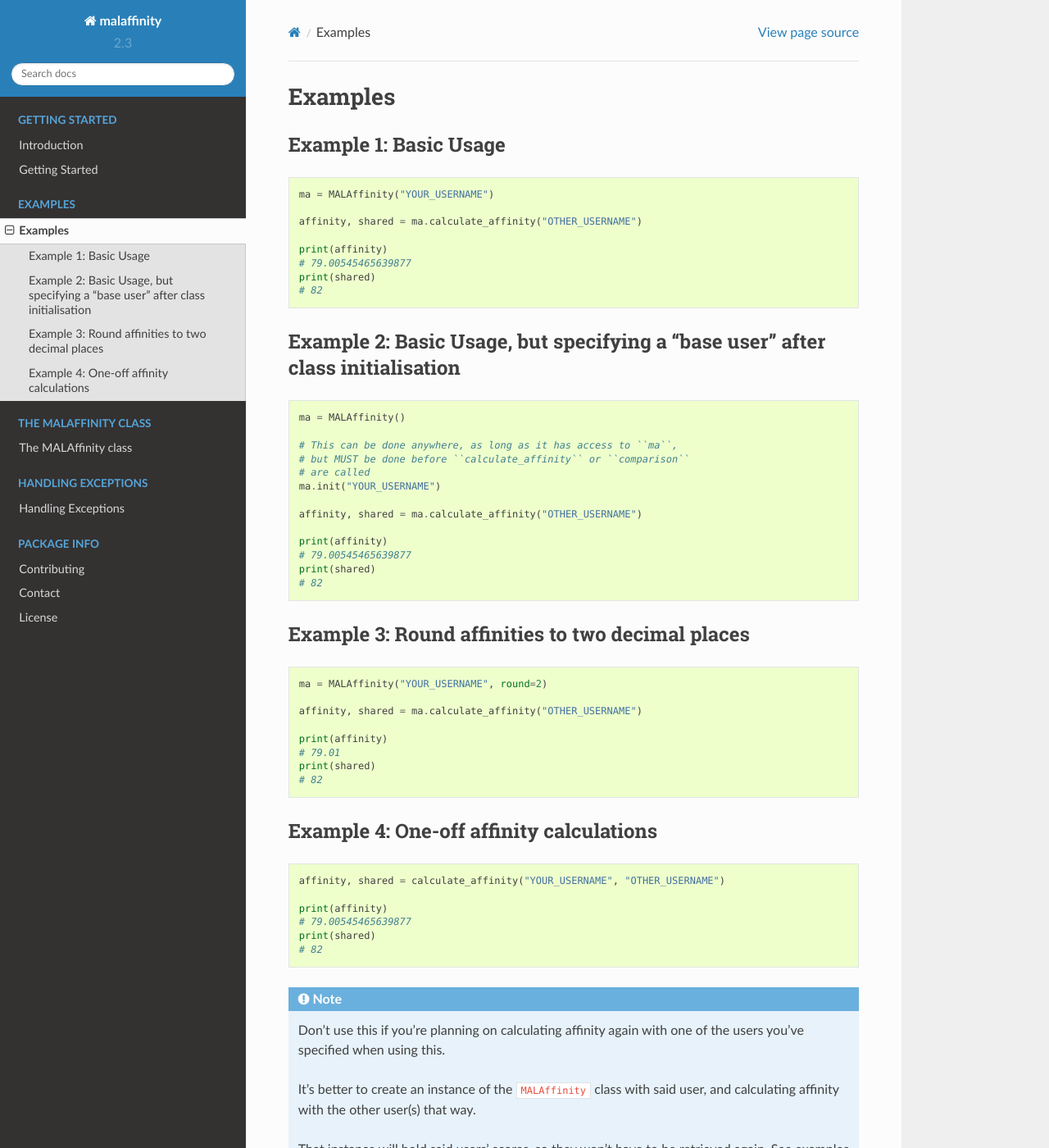
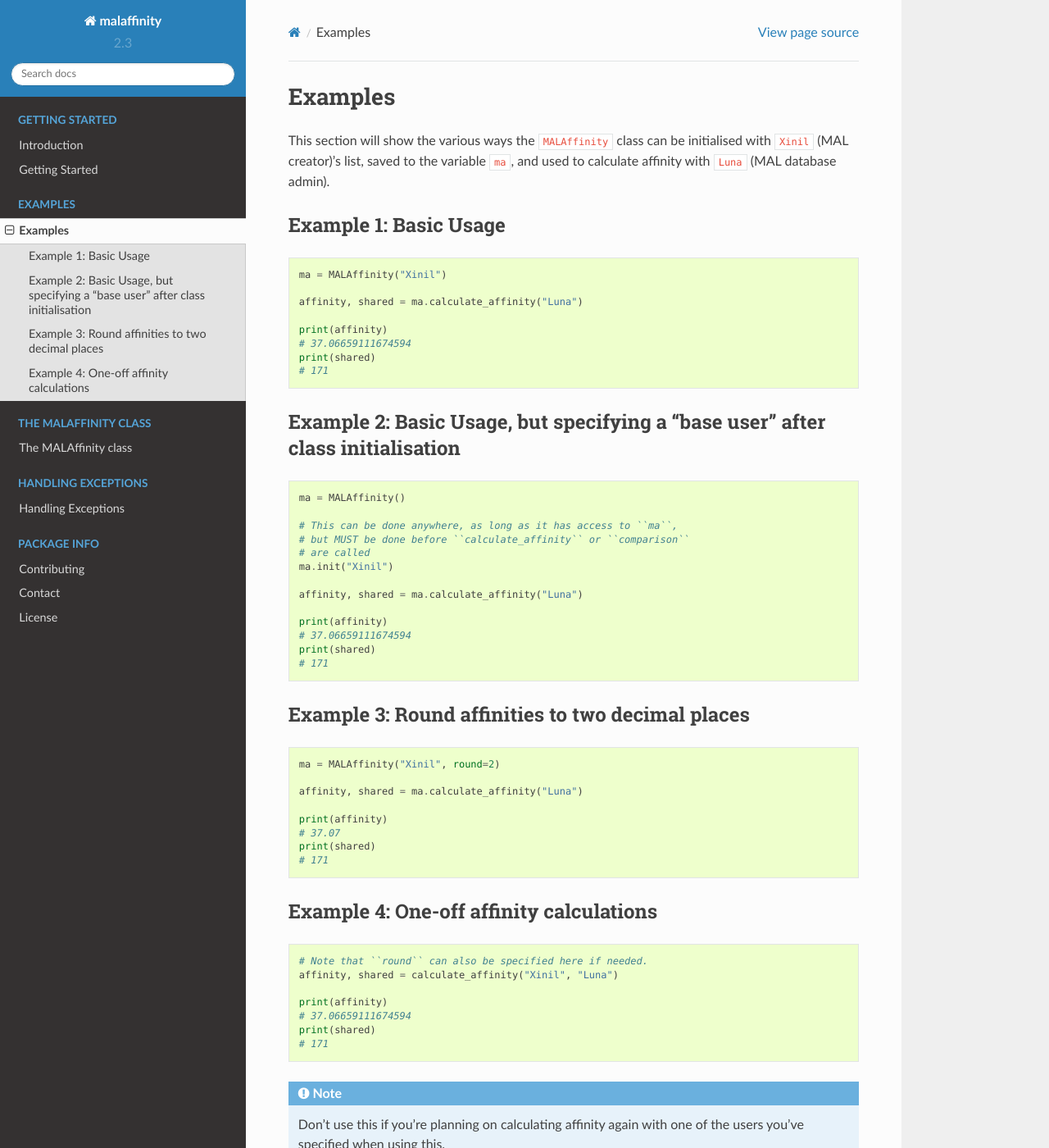
Before and after one commit to erkghlerngm44/aniffinity, a Sphinx documentation site: the page built from docs/examples/index.rst, in a window 1280 px wide and 1400 px high. Shown: the whole window at 82% size. Built offline with Sphinx 7.4.7 and the Read the Docs theme 2.0.0, drawn with Linux system fonts in a browser that asks for light colours.

Commit message:
Use Xinil and Luna's usernames as examples
* Use Xinil and Luna's usernames in examples

* More Xinil and Luna (for introduction page)

* Xinil and Luna for examples in ``MALAffinity`` docstrings

```diff
--- a/docs/examples/index.rst
+++ b/docs/examples/index.rst
@@ -1,5 +1,10 @@
 Examples
 ========
+
+
+This section will show the various ways the ``MALAffinity`` class can be
+initialised with ``Xinil`` (MAL creator)'s list, saved to the variable ``ma``,
+and used to calculate affinity with ``Luna`` (MAL database admin).
 
 
 Example 1: Basic Usage
@@ -7,14 +12,14 @@ Example 1: Basic Usage
 
 .. code-block:: python
 
-    ma = MALAffinity("YOUR_USERNAME")
+    ma = MALAffinity("Xinil")
 
-    affinity, shared = ma.calculate_affinity("OTHER_USERNAME")
+    affinity, shared = ma.calculate_affinity("Luna")
 
     print(affinity)
-    # 79.00545465639877
+    # 37.06659111674594
     print(shared)
-    # 82
+    # 171
 
 
 Example 2: Basic Usage, but specifying a "base user" after class initialisation
@@ -27,14 +32,14 @@ Example 2: Basic Usage, but specifying a "base user" after class initialisation
     # This can be done anywhere, as long as it has access to ``ma``,
     # but MUST be done before ``calculate_affinity`` or ``comparison``
     # are called
-    ma.init("YOUR_USERNAME")
+    ma.init("Xinil")
 
-    affinity, shared = ma.calculate_affinity("OTHER_USERNAME")
+    affinity, shared = ma.calculate_affinity("Luna")
 
     print(affinity)
-    # 79.00545465639877
+    # 37.06659111674594
     print(shared)
-    # 82
+    # 171
 
 
 Example 3: Round affinities to two decimal places
@@ -42,14 +47,14 @@ Example 3: Round affinities to two decimal places
 
 .. code-block:: python
 
-    ma = MALAffinity("YOUR_USERNAME", round=2)
+    ma = MALAffinity("Xinil", round=2)
 
-    affinity, shared = ma.calculate_affinity("OTHER_USERNAME")
+    affinity, shared = ma.calculate_affinity("Luna")
 
     print(affinity)
-    # 79.01
+    # 37.07
     print(shared)
-    # 82
+    # 171
 
 
 Example 4: One-off affinity calculations
@@ -57,12 +62,13 @@ Example 4: One-off affinity calculations
 
 .. code-block:: python
 
-    affinity, shared = calculate_affinity("YOUR_USERNAME", "OTHER_USERNAME")
+    # Note that ``round`` can also be specified here if needed.
+    affinity, shared = calculate_affinity("Xinil", "Luna")
 
     print(affinity)
-    # 79.00545465639877
+    # 37.06659111674594
     print(shared)
-    # 82
+    # 171
 
 .. note:: Don't use this if you're planning on calculating affinity again with one of
           the users you've specified when using this.
```
Also changed, not shown: docs/getting_started/introduction.rst (+7 -6 lines), 1 other file.
